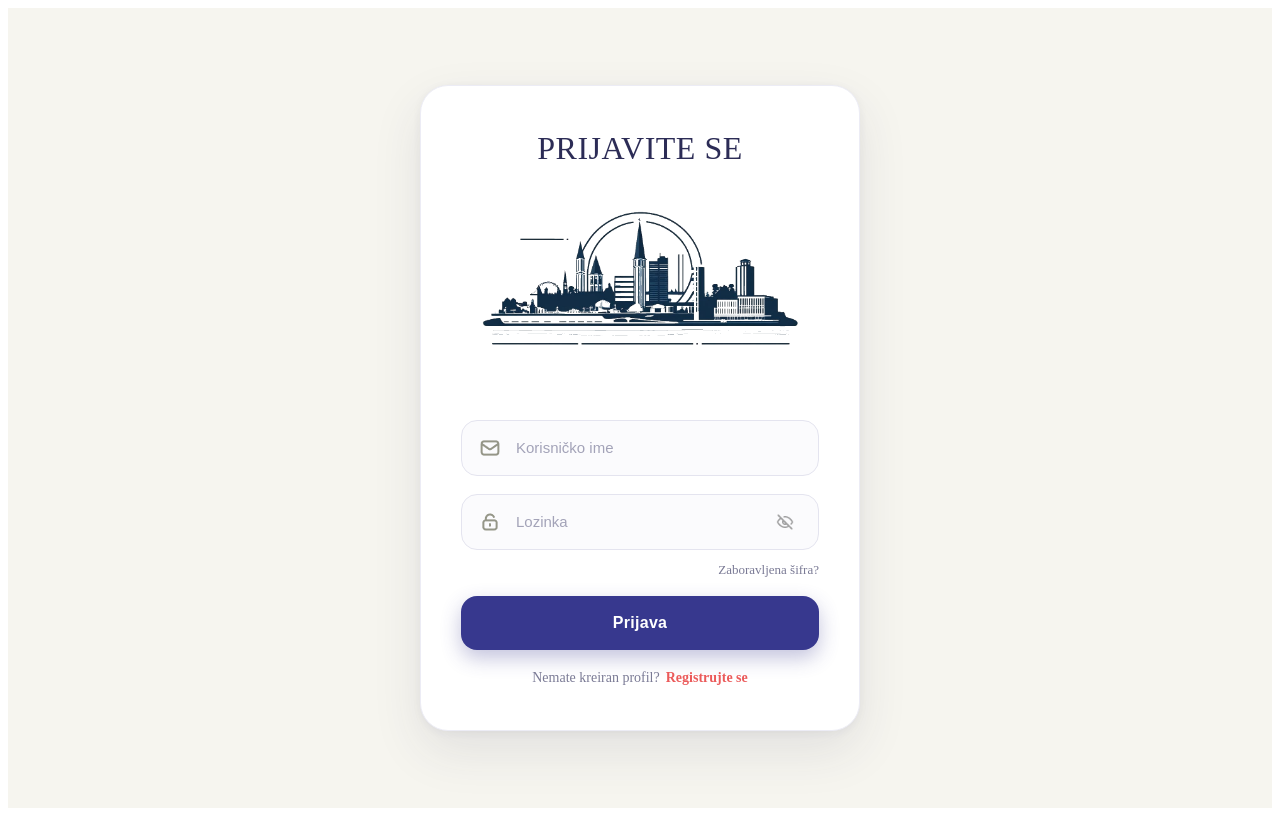
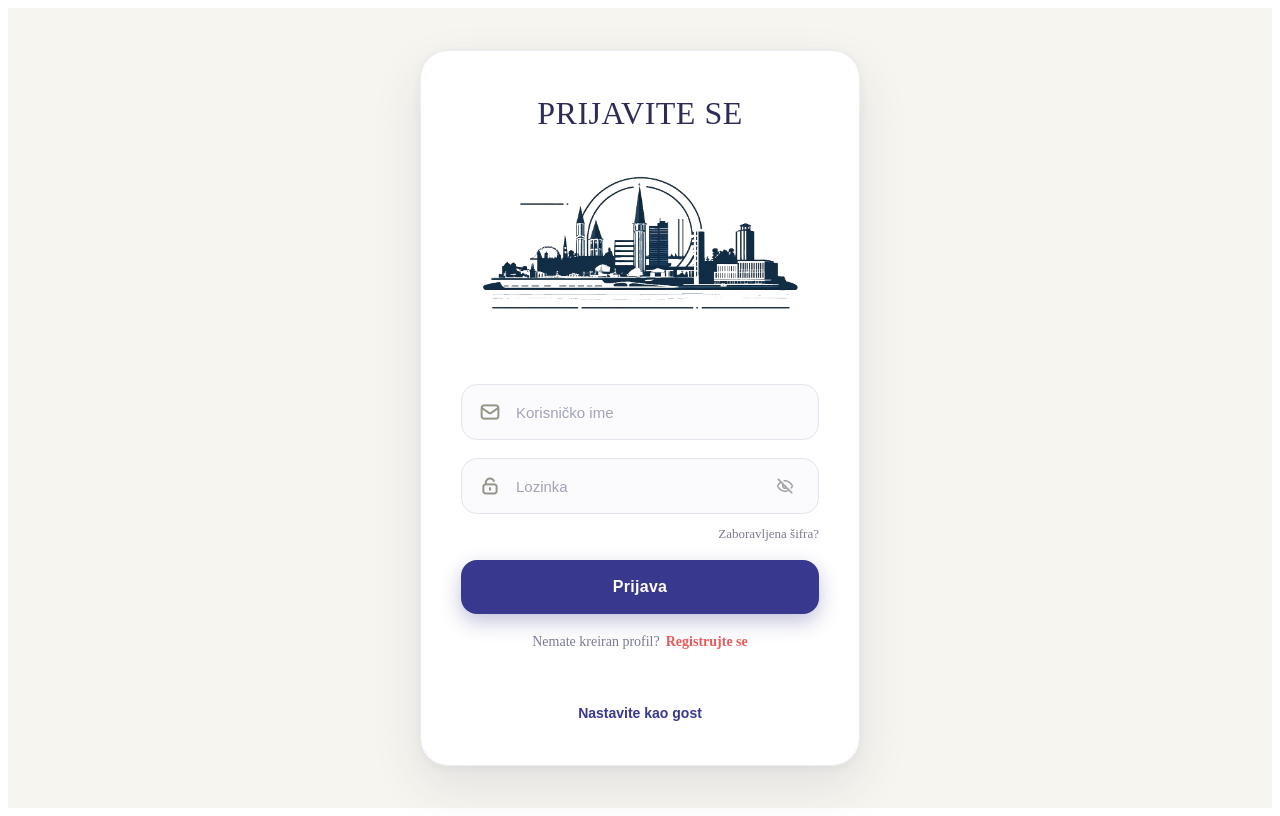
Before and after one commit to TaraMackovic/Diplomski, a React (Create React App) app in the folder frontend/: page /login in a window 1280 px wide. Built offline with nearby package versions, Linux system fonts and the light colour scheme.

Commit message:
Update authentication and profile pages

```diff
--- a/frontend/src/pages/Login.jsx
+++ b/frontend/src/pages/Login.jsx
@@ -42,6 +42,13 @@ function Login() {
                 "Greška prilikom prijave."
             );
         }
+    };
+
+    const continueAsGuest = () => {
+        localStorage.removeItem("access_token");
+        localStorage.removeItem("refresh_token");
+        localStorage.removeItem("is_staff");
+        navigate("/userHome");
     };
 
     return (
@@ -101,6 +108,13 @@ function Login() {
                         Registrujte se
                     </Link>
                 </p>
+                <button
+                    type="button"
+                    className="guest-link"
+                    onClick={continueAsGuest}
+                >
+                    Nastavite kao gost
+                </button>
             </div>
         </div>
     );
--- a/frontend/src/pages/Profile.jsx
+++ b/frontend/src/pages/Profile.jsx
@@ -138,6 +138,7 @@ function Profile() {
 
     return (
         <div className="profile-page">
+            <div className="profile-container">
                 <div className="profile-header-card">
                     <div className="profile-avatar">
                         {imagePreview ? (
@@ -296,6 +297,7 @@ function Profile() {
                     )}
                 </div>
             </div>
+        </div>
     );
 }
 
--- a/frontend/src/pages/Register.jsx
+++ b/frontend/src/pages/Register.jsx
@@ -113,6 +113,13 @@ function Register() {
 
     }
 
+    const continueAsGuest = () => {
+        localStorage.removeItem("access_token");
+        localStorage.removeItem("refresh_token");
+        localStorage.removeItem("is_staff");
+        navigate("/userHome");
+    };
+
     return(
 
         <div className="register-page">
@@ -206,6 +213,13 @@ function Register() {
                     Prijavite se
                 </Link>
                 </p>
+                <button
+                    type="button"
+                    className="guest-link"
+                    onClick={continueAsGuest}
+                >
+                    Nastavite kao gost
+                </button>
             </div>
         </div>
     )
--- a/frontend/src/pages/Settings.jsx
+++ b/frontend/src/pages/Settings.jsx
@@ -73,6 +73,7 @@ function Settings() {
 
     return (
         <div className="settings-page">
+            <div className="settings-container">
                 <h1>Podešavanja</h1>
 
                 <div className="settings-card">
@@ -139,6 +140,7 @@ function Settings() {
                     <InterestsModal onClose={() => setShowInterestsModal(false)} />
                 )}
             </div>
+        </div>
     );
 }
 
--- a/frontend/src/styles/Login.css
+++ b/frontend/src/styles/Login.css
@@ -164,6 +164,23 @@
     margin: 0;
 }
 
+.guest-link {
+    background: none;
+    border: none;
+    padding: 0;
+    align-self: center;
+    color: #37388e;
+    font-size: 14px;
+    font-weight: 600;
+    cursor: pointer;
+    text-decoration: none;
+    margin-top: 35px;
+}
+
+.guest-link:hover {
+    text-decoration: underline;
+}
+
 @media (max-width: 700px) {
     .auth-page {
         padding: 16px;
--- a/frontend/src/styles/Profile.css
+++ b/frontend/src/styles/Profile.css
@@ -1,9 +1,14 @@
 .profile-page {
-    max-width: 900px;
-    margin: 0 auto;
-    padding: 30px 20px 60px;
+    background: #F6F5EF;
+    min-height: 100vh;
+    padding: 40px;
     font-family: "Segoe UI", sans-serif;
     color: #1a1a2e;
+}
+
+.profile-container {
+    max-width: 900px;
+    margin: auto;
 }
 
 .profile-loading {
--- a/frontend/src/styles/Register.css
+++ b/frontend/src/styles/Register.css
@@ -159,6 +159,22 @@
     font-weight: 600;
 }
 
+.guest-link {
+    background: none;
+    border: none;
+    padding: 0;
+    align-self: center;
+    color: #37388e;
+    font-size: 14px;
+    font-weight: 600;
+    cursor: pointer;
+    text-decoration: none;
+}
+
+.guest-link:hover {
+    text-decoration: underline;
+}
+
 @media (max-width: 700px) {
     .register-page {
         padding: 16px;
--- a/frontend/src/styles/Settings.css
+++ b/frontend/src/styles/Settings.css
@@ -1,9 +1,14 @@
 .settings-page {
-    max-width: 900px;
-    margin: 0 auto;
-    padding: 30px 20px 60px;
+    background: #F6F5EF;
+    min-height: 100vh;
+    padding: 40px;
     font-family: "Segoe UI", sans-serif;
     color: #1a1a2e;
+}
+
+.settings-container {
+    max-width: 900px;
+    margin: auto;
 }
 
 .settings-loading {
```
Lines whose indentation alone changed are shown as unchanged.
